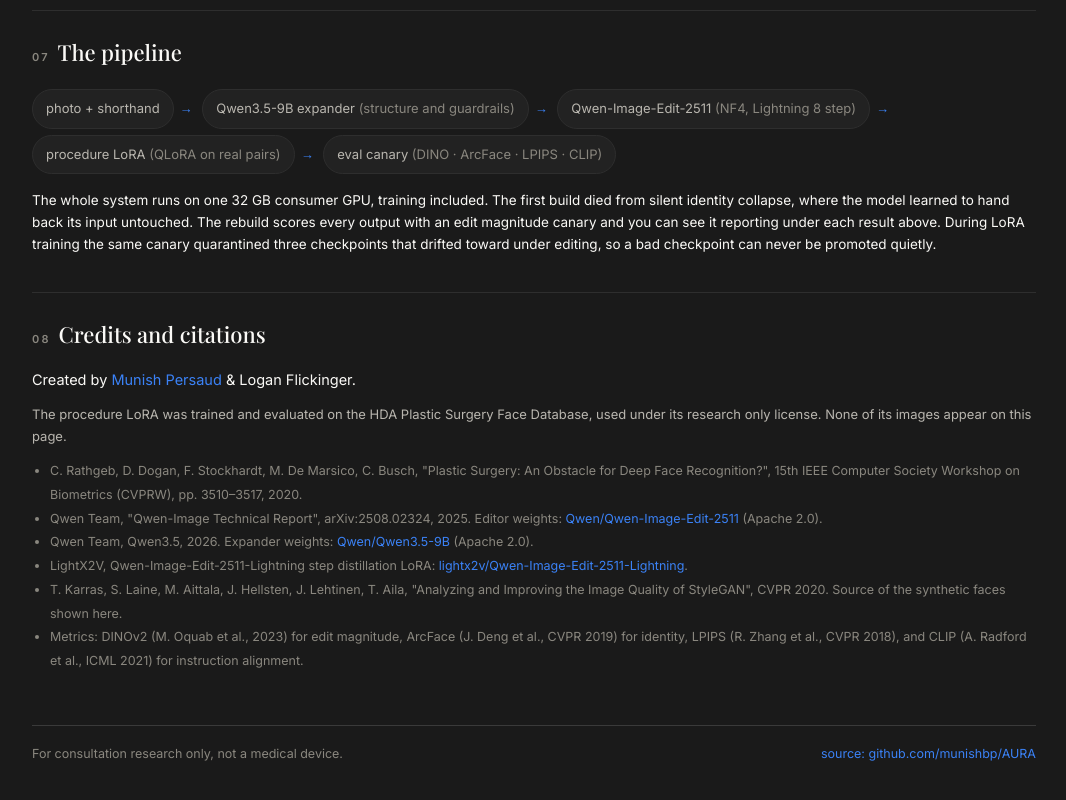
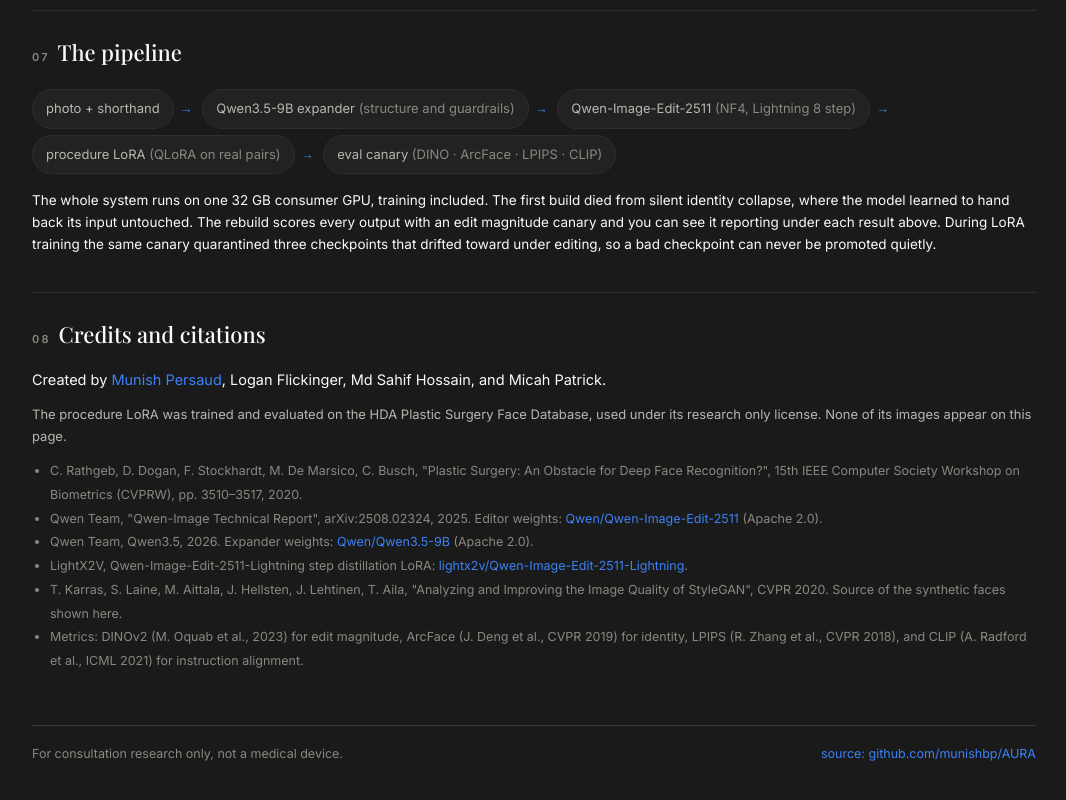
Before and after one commit to munishbp/aura_portfolio, a website built with Vite: page index.html in a window 1280 px wide. Shown: the part 2363-3163 px from the top of the page, without its empty margins (106-1172 px from the left). Built offline with nearby package versions, Linux system fonts and the light colour scheme.

Commit message:
credit the full original team

```diff
--- a/index.html
+++ b/index.html
@@ -61,7 +61,7 @@
         <div class="seclabel">
           <div><span class="num">08</span>&ensp;<h2 style="display:inline">Credits and citations</h2></div>
         </div>
-        <p style="font-size:14.5px;color:var(--text)">Created by <a href="https://munishbp.com" rel="noopener" style="color:var(--blue);text-decoration:none">Munish Persaud</a> &amp; Logan Flickinger.</p>
+        <p style="font-size:14.5px;color:var(--text)">Created by <a href="https://munishbp.com" rel="noopener" style="color:var(--blue);text-decoration:none">Munish Persaud</a>, Logan Flickinger, Md Sahif Hossain, and Micah Patrick.</p>
         <p style="margin-top:12px;font-size:13px;color:var(--text-2)">
           The procedure LoRA was trained and evaluated on the HDA Plastic Surgery Face Database,
           used under its research only license. None of its images appear on this page.
```
